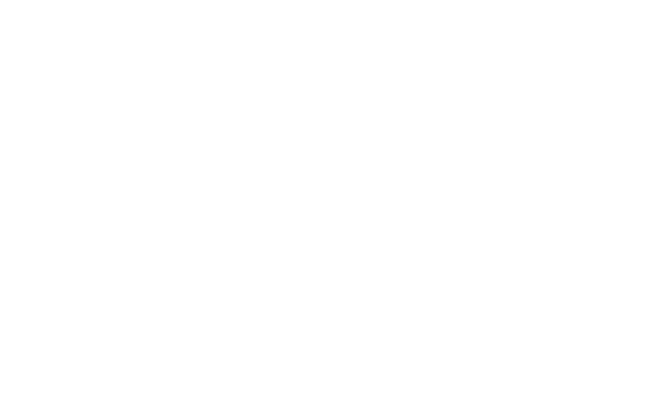
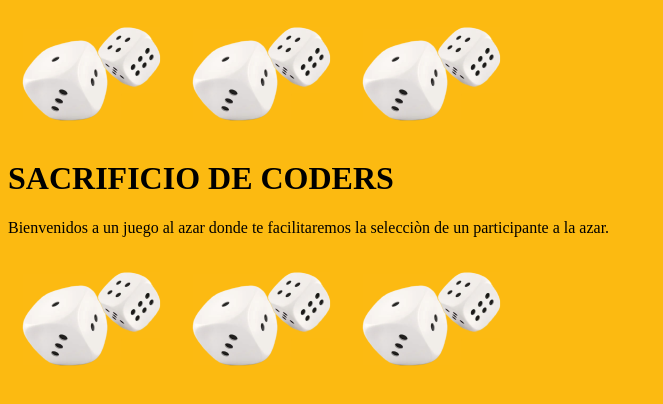
Before and after one commit to adrianapico/Sacrificios-de-coders, a plain HTML site: page Pagina-1.html in a window 1280 px wide. Shown: the whole page, without its empty margins (0-663 px from the left). Drawn offline with Linux system fonts and the light colour scheme.

Commit message:
Adelanto

```diff
--- a/Pagina-1.html
+++ b/Pagina-1.html
@@ -1,12 +1,34 @@
 <!DOCTYPE html>
 <html lang="en">
+
 <head>
     <meta charset="UTF-8">
     <meta http-equiv="X-UA-Compatible" content="IE=edge">
     <meta name="viewport" content="width=device-width, initial-scale=1.0">
     <title>Sacrificio Coders</title>
+    <style>
+        body {
+            background-color: #FCBA11;
+        }
+    </style>
 </head>
+
 <body>
 
+    <img src="Img/dados}.PNG" alt="">
+    <img src="Img/dados}.PNG" alt="">
+    <img src="Img/dados}.PNG" alt="">
+
+
+    <h1>SACRIFICIO DE CODERS</h1>
+
+
+    <p>Bienvenidos a un juego al azar donde te facilitaremos la selecciòn de un participante a la azar.</p>
+
+    <img src="Img/dados}.PNG" alt="">
+    <img src="Img/dados}.PNG" alt="">
+    <img src="Img/dados}.PNG" alt="">
+
 </body>
+
 </html>
```
Also changed, not shown: Img/dados}.PNG (added).
